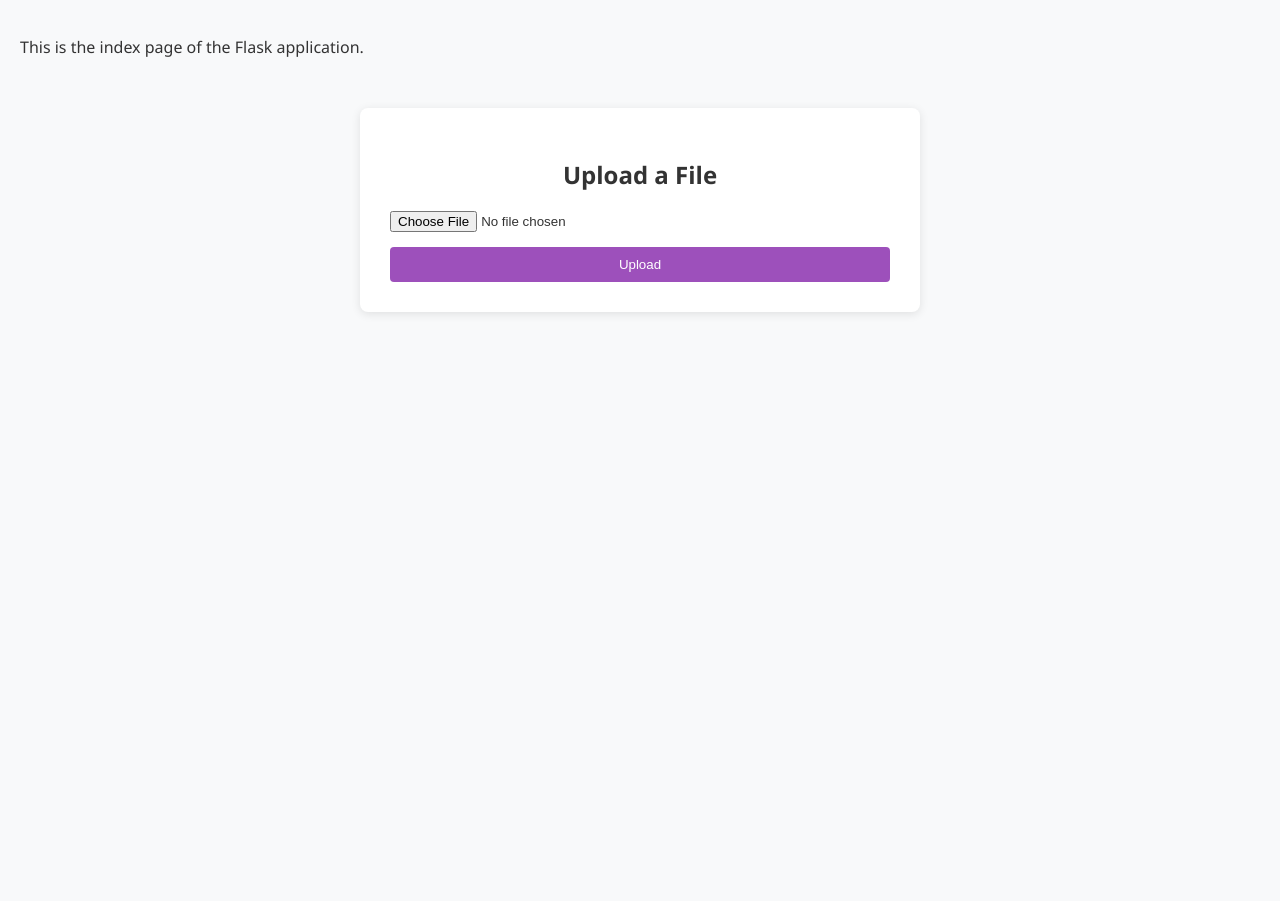
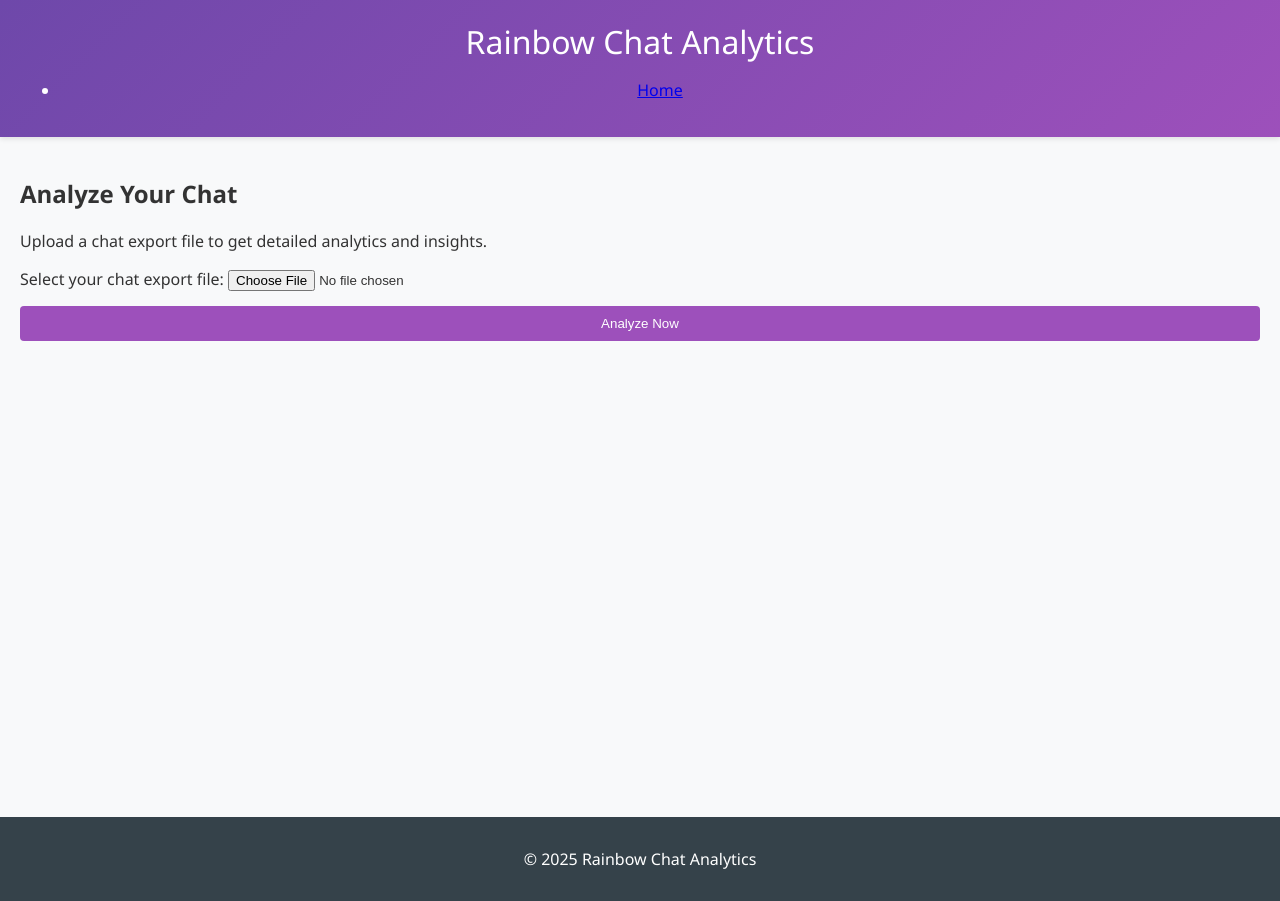
Before and after one commit to Gabrieleirbag1/rainbow-chat-analytics, a Flask app: page / in a window 1280 px wide. Before the commit the page ends 314 px from the top, so only its background shows below. Run offline with Flask 3, Linux system fonts and the light colour scheme.

Commit message:
feat: refactor HTML templates to extend base layout and improve structure for analytics and index pages

```diff
--- a/src/templates/base.html
+++ b/src/templates/base.html
@@ -3,19 +3,34 @@
 <head>
     <meta charset="UTF-8">
     <meta name="viewport" content="width=device-width, initial-scale=1.0">
-    <title>{% block title %}Flask App{% endblock %}</title>
+    <title>{% block title %}Rainbow Chat Analytics{% endblock %}</title>
     <link rel="stylesheet" href="{{ url_for('static', filename='css/style.css') }}">
+    {% block extra_css %}{% endblock %}
 </head>
 <body>
-    <header>
-        <h1>Welcome to Flask App</h1>
+    <header class="site-header">
+        {% block header %}
+        <h1>Rainbow Chat Analytics</h1>
+        <nav class="main-nav">
+            <ul>
+                <li><a href="{{ url_for('index') }}">Home</a></li>
+                <!-- Add more navigation items as needed -->
+            </ul>
+        </nav>
+        {% endblock %}
     </header>
-    <main>
+
+    <main class="main-content">
         {% block content %}{% endblock %}
     </main>
-    <footer>
+
+    <footer class="site-footer">
+        {% block footer %}
         <p>&copy; 2025 Rainbow Chat Analytics</p>
+        {% endblock %}
     </footer>
-    <script src="{{ url_for('static', filename='js/main.js') }}"></script>
+
+    <script src="{{ url_for('static', filename='scripts/js/main.js') }}"></script>
+    {% block extra_js %}{% endblock %}
 </body>
 </html>
--- a/src/templates/index.html
+++ b/src/templates/index.html
@@ -1,22 +1,23 @@
-<!DOCTYPE html>
-<html lang="en">
-<head>
-    <meta charset="UTF-8">
-    <meta name="viewport" content="width=device-width, initial-scale=1.0">
-    <title>Flask App</title>
-    <link rel="stylesheet" href="{{ url_for('static', filename='css/style.css') }}">
-</head>
-<body>
-    <main>
-        <p>This is the index page of the Flask application.</p>
-        <div class="upload-div">
-            <h2>Upload a File</h2>
+{% extends "base.html" %}
+
+{% block title %}Upload Chat File - Rainbow Chat Analytics{% endblock %}
+
+{% block content %}
+<section class="upload-section">
+    <div class="container">
+        <h2>Analyze Your Chat</h2>
+        <p>Upload a chat export file to get detailed analytics and insights.</p>
+
+        <div class="upload-card">
             <form action="{{ url_for('upload_file') }}" method="post" enctype="multipart/form-data">
-                <input type="file" name="file" required>
-                <button type="submit">Upload</button>
+                <div class="form-group">
+                    <label for="chat-file">Select your chat export file:</label>
+                    <input type="file" id="chat-file" name="file" required>
+                </div>
+                <button type="submit" class="btn btn-primary">Analyze Now</button>
             </form>
         </div>
-    </main>
-    <script src="{{ url_for('static', filename='scripts/js/main.js') }}"></script>
-</body>
-</html>
+
+    </div>
+</section>
+{% endblock %}
```
Also changed, not shown: src/templates/analytics.html (+24 -20 lines).
